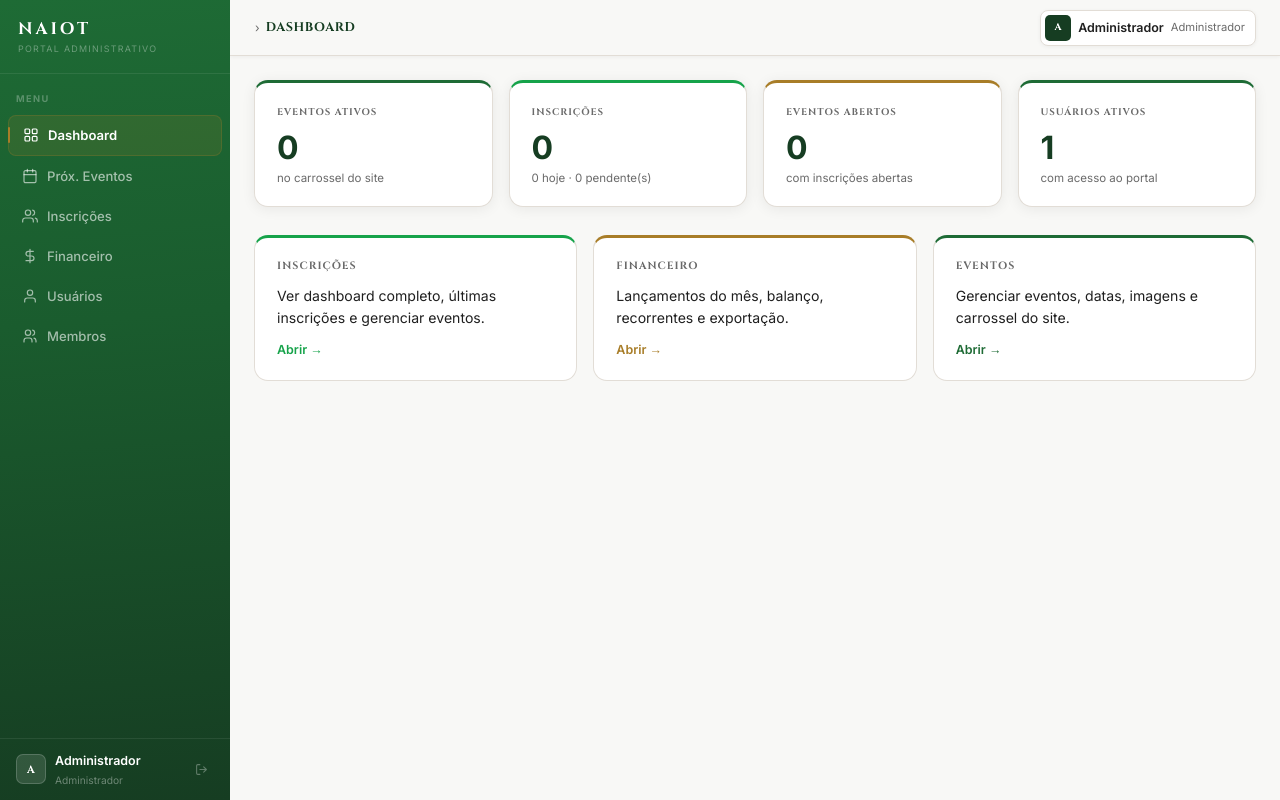
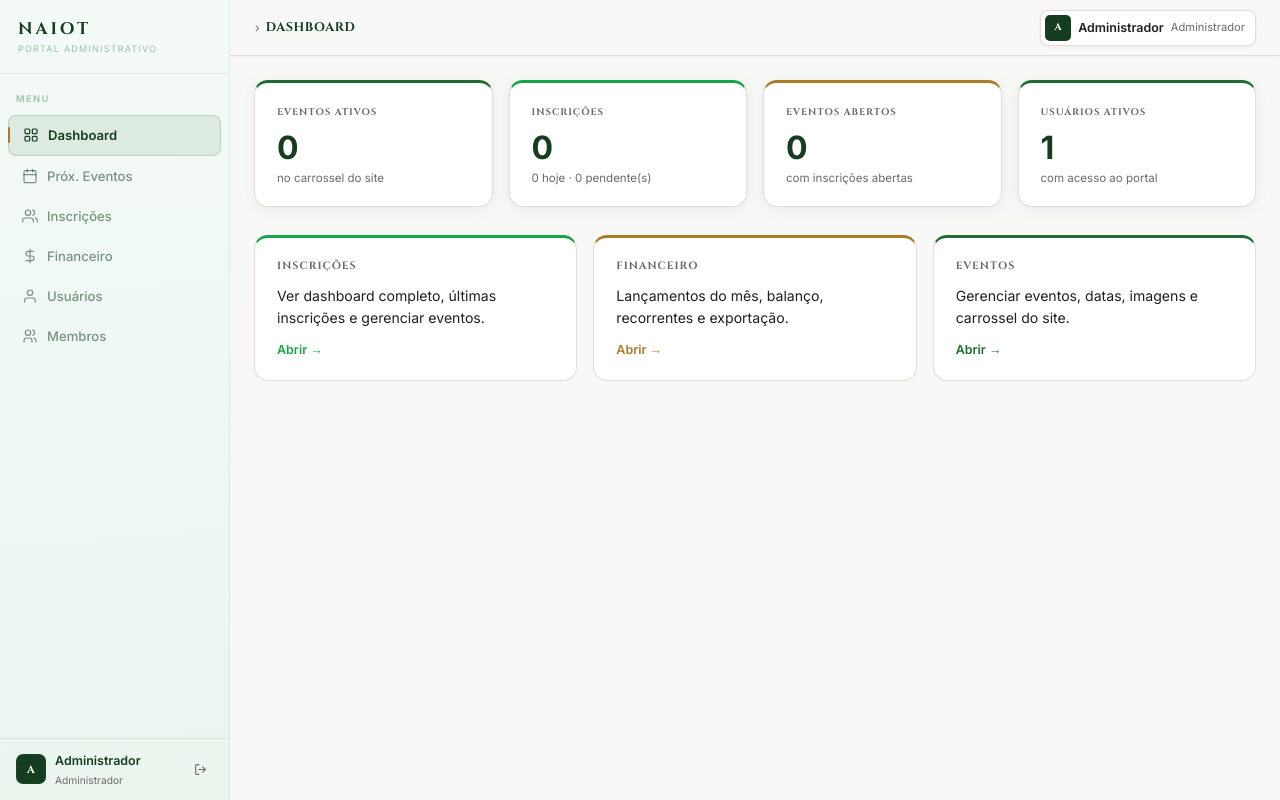
Before and after one commit to fontec-informatica/naiot, a PHP site: page /portal/index.php in a window 1280 px wide. Run offline with PHP 8.4, Linux system fonts and the light colour scheme; a user stored in the database is signed in; data comes from the database, SQL or seed files in the repository; data that the repository does not hold is empty.

Commit message:
feat: sidebar com visual clean - fundo verde pálido
Substitui o gradiente verde escuro por fundo claro (#f4faf6 → #eaf5ee)
com textos e ícones em verde escuro. Mantém a identidade verde do portal
com visual mais leve e moderno.

- Fundo: gradiente verde pálido com borda direita sutil
- Textos: verde escuro (green-dk) em vez de branco
- Links inativos: verde com opacidade
- Hover/ativo: fundo verde translúcido, barra dourada mantida
- Rodapé: avatar verde escuro com inicial branca, nome/papel em verde

Co-Authored-By: Claude Sonnet 4.6 <noreply@anthropic.com>

```diff
--- a/portal/assets/css/portal.css
+++ b/portal/assets/css/portal.css
@@ -102,29 +102,30 @@ button{cursor:pointer;font:inherit;border:none;background:none}
 /* ── Sidebar ── */
 .sidebar{
   width:var(--sidebar-w);
-  background:linear-gradient(175deg,var(--green) 0%,#1a5c2e 40%,var(--green-dk) 100%);
+  background:linear-gradient(175deg,#f4faf6 0%,#eaf5ee 100%);
+  border-right:1px solid rgba(30,107,53,.1);
   display:flex;flex-direction:column;flex-shrink:0;
   position:fixed;top:0;left:0;height:100vh;height:100svh;
   overflow-y:auto;z-index:200;
   transition:transform var(--ease);
 }
 .sidebar::-webkit-scrollbar{width:3px}
-.sidebar::-webkit-scrollbar-thumb{background:rgba(255,255,255,.12);border-radius:2px}
+.sidebar::-webkit-scrollbar-thumb{background:rgba(30,107,53,.15);border-radius:2px}
 
 /* Brand */
 .sidebar-brand{
   display:flex;flex-direction:column;align-items:flex-start;
   padding:20px 18px 16px;
-  border-bottom:1px solid rgba(255,255,255,.08);
+  border-bottom:1px solid rgba(30,107,53,.1);
   flex-shrink:0;
 }
 .sb-name{
   font-family:'Cinzel',serif;font-size:1.05rem;font-weight:700;
-  color:#fff;letter-spacing:.18em;display:block;line-height:1.1;
+  color:var(--green-dk);letter-spacing:.18em;display:block;line-height:1.1;
   text-transform:uppercase;
 }
 .sb-sub{
-  font-size:.56rem;color:rgba(255,255,255,.35);
+  font-size:.56rem;color:rgba(30,107,53,.4);
   text-transform:uppercase;letter-spacing:.14em;display:block;margin-top:4px;
 }
 
@@ -133,7 +134,7 @@ button{cursor:pointer;font:inherit;border:none;background:none}
   padding:18px 16px 5px;
   font-size:.58rem;font-weight:700;
   text-transform:uppercase;letter-spacing:.15em;
-  color:rgba(255,255,255,.28);
+  color:rgba(30,107,53,.35);
 }
 
 /* Nav links */
@@ -142,7 +143,7 @@ button{cursor:pointer;font:inherit;border:none;background:none}
 .sidebar-nav li a{
   display:flex;align-items:center;flex-direction:row;gap:9px;
   padding:9px 14px;margin:1px 8px;
-  color:rgba(255,255,255,.6);
+  color:rgba(22,61,34,.55);
   font-size:.82rem;font-weight:500;
   border-radius:8px;
   transition:background var(--ease),color var(--ease);
@@ -160,12 +161,12 @@ button{cursor:pointer;font:inherit;border:none;background:none}
 }
 .sidebar-nav li a .lbl{flex:1;min-width:0}
 .sidebar-nav li a:hover{
-  background:rgba(255,255,255,.08);color:#fff;
+  background:rgba(30,107,53,.08);color:var(--green-dk);
 }
 .sidebar-nav li a.ativo{
-  background:rgba(168,125,40,.15);
-  border:1px solid rgba(168,125,40,.25);
-  color:#fff;font-weight:600;
+  background:rgba(30,107,53,.1);
+  border:1px solid rgba(30,107,53,.18);
+  color:var(--green-dk);font-weight:600;
 }
 .sidebar-nav li a.ativo .bar{
   position:absolute;left:8px;top:50%;transform:translateY(-50%);
@@ -176,29 +177,29 @@ button{cursor:pointer;font:inherit;border:none;background:none}
 .sidebar-spacer{flex:1}
 .sidebar-footer{
   padding:12px 16px;flex-shrink:0;
-  border-top:1px solid rgba(255,255,255,.08);
+  border-top:1px solid rgba(30,107,53,.1);
   display:flex;align-items:center;gap:9px;
 }
 .s-avatar{
   width:30px;height:30px;border-radius:7px;flex-shrink:0;
-  background:rgba(255,255,255,.12);border:1px solid rgba(255,255,255,.18);
+  background:var(--green-dk);border:1px solid rgba(30,107,53,.2);
   display:flex;align-items:center;justify-content:center;
   font-family:'Cinzel',serif;font-size:.68rem;font-weight:700;
   color:#fff;text-transform:uppercase;
 }
 .s-user-info{flex:1;min-width:0}
 .s-name{
-  font-size:.78rem;font-weight:600;color:#fff;
+  font-size:.78rem;font-weight:600;color:var(--green-dk);
   white-space:nowrap;overflow:hidden;text-overflow:ellipsis;display:block;
 }
-.s-role{font-size:.64rem;color:rgba(255,255,255,.38);display:block;margin-top:1px}
+.s-role{font-size:.64rem;color:var(--muted);display:block;margin-top:1px}
 .s-logout{
   width:26px;height:26px;border-radius:6px;flex-shrink:0;
   display:flex;align-items:center;justify-content:center;
-  color:rgba(255,255,255,.32);
+  color:var(--muted);
   transition:background var(--ease),color var(--ease);
 }
-.s-logout:hover{background:rgba(255,255,255,.08);color:#fff}
+.s-logout:hover{background:rgba(30,107,53,.08);color:var(--green-dk)}
 .s-logout svg{width:13px;height:13px;stroke:currentColor;fill:none;stroke-width:2px;stroke-linecap:round;stroke-linejoin:round}
 
 /* ── Main ── */
```
